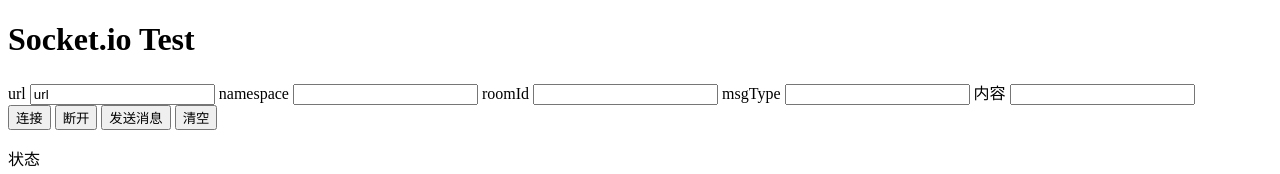
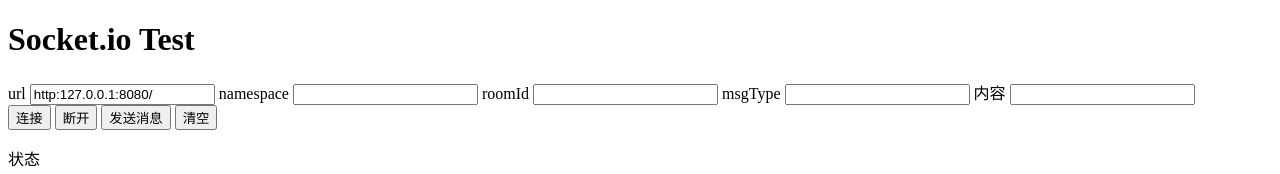
Before and after one commit to suonanjiexi/.github.io, a plain HTML site: page index.html in a window 1280 px wide. Shown: the top 174 px of the page. Drawn offline with nearby package versions, Linux system fonts and the light colour scheme.

Commit message:
Update index.html

```diff
--- a/index.html
+++ b/index.html
@@ -11,7 +11,7 @@
 <div>
     <label>
         <span>url</span>
-        <input id="url" type="text" value="url"/>
+        <input id="url" type="text" value="http:127.0.0.1:8080/"/>
         <span>namespace</span>
         <input id="namespace" type="text" value=""/>
         <span>roomId</span>
```
